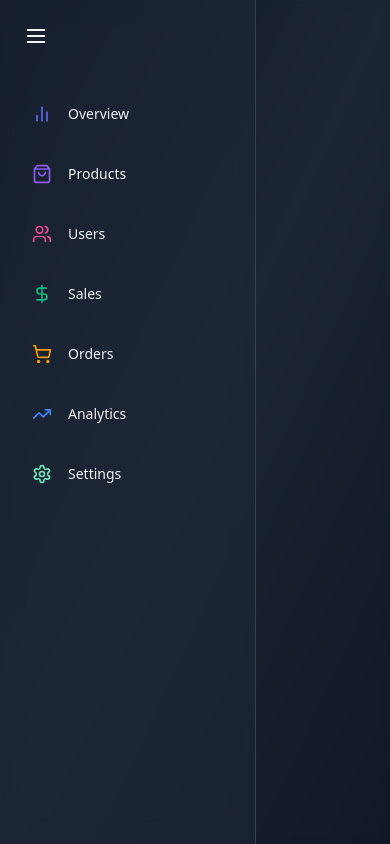
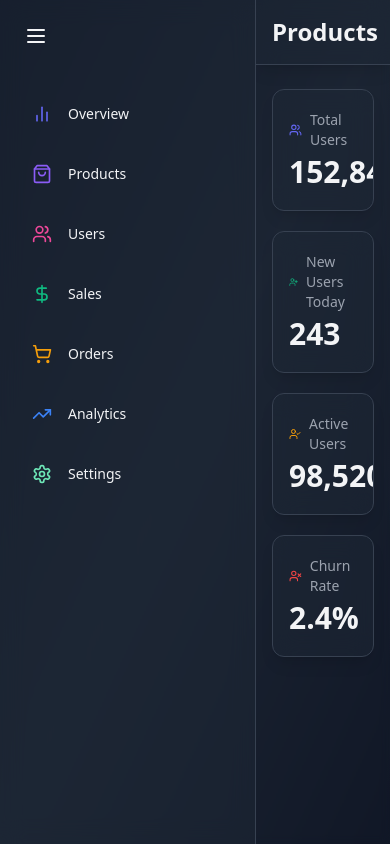
Before and after one commit to mstislavtceva/admin-dashboard, a React (Vite) app: page /users in a window 390 px wide. Built offline with nearby package versions, Linux system fonts and the light colour scheme.

Commit message:
feat(UsersPage): create base layout structure
	- Added responsive grid layout
	- Integrated StatCard component

```diff
--- a/src/App.jsx
+++ b/src/App.jsx
@@ -3,6 +3,7 @@
 import Sidebar from "./components/Sidebar";
 import OverviewPage from "./pages/OverviewPage";
 import ProductsPage from "./pages/ProductsPage";
+import UsersPage from "./pages/UsersPage";
 
 function App() {
   return (
@@ -17,6 +18,7 @@
       <Routes>
         <Route path="/" element={<OverviewPage />} />
         <Route path="/products" element={<ProductsPage />} />
+        <Route path="/users" element={<UsersPage />} />
       </Routes>
     </div>
   );
--- /dev/null
+++ b/src/pages/UsersPage.jsx
@@ -0,0 +1,55 @@
+import { motion } from "framer-motion";
+
+import Header from "../components/common/Header";
+import StatCard from "../components/common/StatCard";
+import { UserCheck, UserPlus, UsersIcon, UserX } from "lucide-react";
+
+const USERS_STATS = {
+  totalUsers: 152845,
+  newUsersToday: 243,
+  activeUsers: 98520,
+  churnRate: "2.4%",
+};
+
+const UsersPage = () => {
+  return (
+    <div className="flex-1 overflow-auto relative z-10">
+      <Header title="Products" />
+      <main className="max-w-7xl mx-auto py-6 px-4 lg:px-8">
+        <motion.div
+          className="grid grid-cols-1 gap-5 sm:grid-cols-2 lg:grid-cols-4 mb-8"
+          initial={{ opacity: 0, y: 20 }}
+          animate={{ opacity: 1, y: 0 }}
+          transition={{ duration: 1 }}
+        >
+          <StatCard
+            name="Total Users"
+            icon={UsersIcon}
+            value={USERS_STATS.totalUsers.toLocaleString()}
+            color="#6366f1"
+          />
+          <StatCard
+            name="New Users Today"
+            icon={UserPlus}
+            value={USERS_STATS.newUsersToday}
+            color="#10b981"
+          />
+          <StatCard
+            name="Active Users"
+            icon={UserCheck}
+            value={USERS_STATS.activeUsers.toLocaleString()}
+            color="#f59e0b"
+          />
+          <StatCard
+            name="Churn Rate"
+            icon={UserX}
+            value={USERS_STATS.churnRate}
+            color="#ef4444"
+          />
+        </motion.div>
+      </main>
+    </div>
+  );
+};
+
+export default UsersPage;
```
